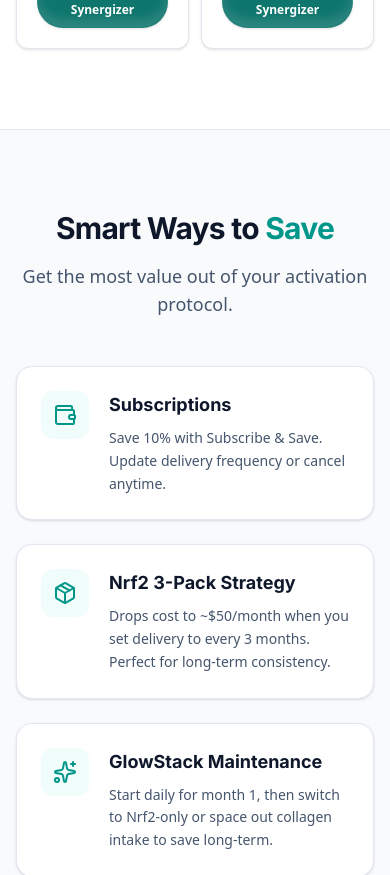
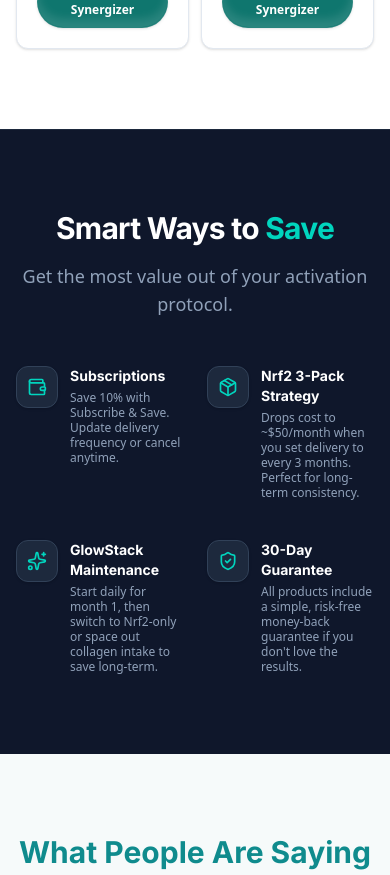
Before and after one commit to amankumar-in/reliefpointtherapy, a Next.js app: page /products in a window 390 px wide. Shown: the part 8520-9395 px from the top of the page. Built offline with nearby package versions, Linux system fonts and the light colour scheme; a web font is replaced by a local one.

Commit message:
feat: Update product testimonial images, refine Nrf2 FAQ details, make newsletter name field required, and redesign the cost-saving section.

```diff
--- a/app/api/mailerlite/route.ts
+++ b/app/api/mailerlite/route.ts
@@ -14,6 +14,13 @@
     if (!email) {
       return NextResponse.json(
         { error: "Email is required" },
+        { status: 400 }
+      )
+    }
+
+    if (!firstName) {
+      return NextResponse.json(
+        { error: "Name is required" },
         { status: 400 }
       )
     }
--- a/components/home/newsletter-form.tsx
+++ b/components/home/newsletter-form.tsx
@@ -100,13 +100,14 @@
         <input
           type="text"
           name="firstName"
+          required
           className={cn(
             "w-full px-4 py-2.5 rounded-full border focus:outline-none focus:ring-2 focus:ring-teal-500/20 focus:border-teal-500 transition-all text-sm",
             darkMode
                 ? "bg-white/5 border-white/10 text-white placeholder:text-slate-500 focus:bg-white/10"
                 : "bg-white/80 border-slate-200 text-slate-900 placeholder:text-slate-400 focus:bg-white"
           )}
-          placeholder="First Name (Optional)"
+          placeholder="Name"
         />
       </div>
       <ShimmerButton
--- a/components/nrf2/nrf2-faq.tsx
+++ b/components/nrf2/nrf2-faq.tsx
@@ -9,7 +9,7 @@
   const faqs = [
     {
       q: "What is Protandim Nrf2?",
-      a: "Protandim Nrf2 helps your body turn on its own natural defense system. It signals your cells to make more of their own antioxidants, including glutathione. In studies, it has been shown to increase glutathione by up to 300%. Protandim Nrf2 is also the only product on the market shown in human studies to lower oxidative stress by about 40%. Oxidative stress is a major driver of inflammation, stress, aging, and many chronic health issues. It is made from a patented blend of plant-based ingredients that work together to support cellular health and repair. You can find the full ingredients list on the LifeVantage product page."
+      a: "Protandim Nrf2 helps your body turn on its own natural defense system. It signals your cells to make more of their own antioxidants, including glutathione. In studies, it has been shown to increase glutathione by up to 300%. Protandim® Nrf2 is also the only product on the market shown in human studies to lower oxidative stress by about 40% in 30 days. Oxidative stress is a major driver of inflammation, stress, aging, and many chronic health issues. It is made from a patented blend of plant-based ingredients that work together to support cellular health and repair. You can find the full ingredients list on the LifeVantage product page."
     },
     {
       q: "What are the ingredients in Protandim Nrf2, and why can’t I just take them separately?",
@@ -17,11 +17,11 @@
     },
     {
         q: "How long does it take to see results?",
-        a: "Most people begin noticing benefits in 6–8 weeks, though some feel improvements sooner. Cellular repair naturally takes 60–90 days, but we encourage committing to Nrf2 for at least 3–6 months for a fair evaluation. I generally don’t recommend starting Nrf2 unless you’re willing to give your cells enough time to respond."
+        a: "With Protandim® Nrf2, most people notice subtle changes within 30–60 days, but meaningful cellular support takes time. For best results, commit to Protandim® Nrf2 for 3–6 months, or about one month per decade of life.\n\nGlowStack (TrueScience® Liquid Collagen + Nrf2) is clinically shown to support visible skin and joint improvements within 6–8 weeks, since collagen turnover occurs more quickly than cellular repair."
     },
     {
         q: "What is GlowStack?",
-        a: "GlowStack combines Nrf2 with liquid collagen and peptides to support skin elasticity, joint comfort, hydration, bone density, and recovery. Visible results often begin around 6–8 weeks."
+        a: "GlowStack combines Protandim® Nrf2 with TrueScience® Liquid Collagen to support skin elasticity, joint comfort, hydration, bone density, and recovery. It is clinically shown to support visible skin and joint improvements within 6–8 weeks."
     },
     {
         q: "Which product should I start with?",
--- a/components/products/products-cost-saving.tsx
+++ b/components/products/products-cost-saving.tsx
@@ -27,29 +27,29 @@
   ]
 
   return (
-    <section className="py-20 md:py-24 bg-slate-50 border-t border-slate-200">
+    <section className="py-20 md:py-24 bg-slate-900 border-t border-slate-800">
       <div className="container mx-auto px-4 md:px-6">
         <div className="space-y-12">
           <div className="text-center space-y-4">
-            <h2 className="text-3xl md:text-4xl font-bold text-slate-900 tracking-tight">
-              Smart Ways to <span className="text-teal-600">Save</span>
+            <h2 className="text-3xl md:text-4xl font-bold text-white tracking-tight">
+              Smart Ways to <span className="text-teal-400">Save</span>
             </h2>
-            <p className="text-lg text-slate-600 max-w-2xl mx-auto">
+            <p className="text-lg text-slate-400 max-w-2xl mx-auto">
               Get the most value out of your activation protocol.
             </p>
           </div>
 
-          <div className="grid grid-cols-1 md:grid-cols-2 gap-6 max-w-4xl mx-auto">
+          <div className="grid grid-cols-2 md:grid-cols-4 gap-x-6 gap-y-10">
             {tips.map((tip, index) => {
               const Icon = tip.icon
               return (
-                <div key={index} className="bg-white p-6 rounded-2xl border border-slate-200 shadow-sm hover:shadow-md transition-shadow flex gap-5 items-start">
-                  <div className="shrink-0 p-3 bg-teal-50 rounded-xl text-teal-600">
-                    <Icon className="h-6 w-6" />
+                <div key={index} className="flex flex-row items-start text-left gap-3 group">
+                  <div className="shrink-0 p-2.5 bg-slate-800 rounded-xl border border-slate-700 shadow-sm text-teal-400 group-hover:scale-110 transition-transform duration-300">
+                    <Icon className="h-5 w-5" />
                   </div>
                   <div>
-                    <h3 className="font-bold text-slate-900 text-lg mb-2">{tip.title}</h3>
-                    <p className="text-slate-600 leading-relaxed text-sm">
+                    <h3 className="font-bold text-white text-sm md:text-base mb-1">{tip.title}</h3>
+                    <p className="text-slate-400 leading-tight text-xs md:text-sm">
                       {tip.description}
                     </p>
                   </div>
--- a/components/products/products-testimonials.tsx
+++ b/components/products/products-testimonials.tsx
@@ -18,8 +18,8 @@
   { id: 2, image: "/assets/images/product-testimonial/collagen back pain_ injections.png" },
   { id: 3, image: "/assets/images/product-testimonial/collagen back pain.png" },
   { id: 4, image: "/assets/images/product-testimonial/collagen fibromyalgia.png" },
-  { id: 5, image: "/assets/images/product-testimonial/collagen, post op knee.png" },
-  { id: 6, image: "/assets/images/product-testimonial/nrf1 nrf2 collagen; knees.png" },
+  { id: 5, image: "/assets/images/product-testimonial/collagen-post-op-knee.png" },
+  { id: 6, image: "/assets/images/product-testimonial/nrf1-nrf2-collagen-knees.png" },
 ]
 
 export function ProductsTestimonials() {
```
Also changed, not shown: 2 other files (tests, documents, lock files or other folders).
